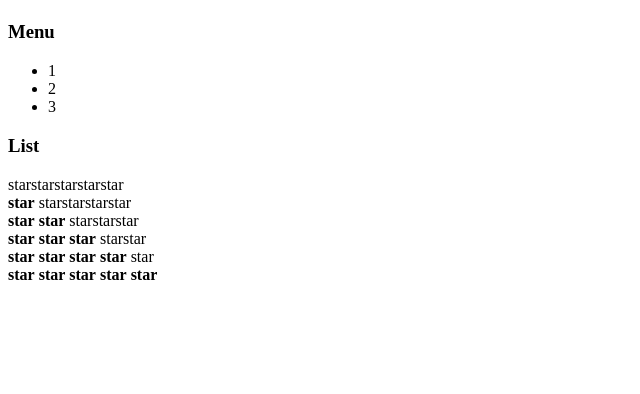
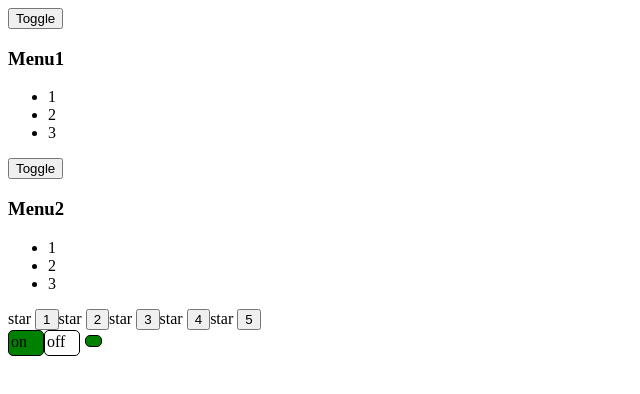
Before and after one commit to AlexSuslin9021/React-kabzda, a React (Create React App) app: page / in a window 1280 px wide. Shown: the top 394 px of the page, without its empty margins (0-640 px from the left). Built offline with nearby package versions, Linux system fonts and the light colour scheme.

Commit message:
add export components UncontrolledRaiting

```diff
--- a/src/App.tsx
+++ b/src/App.tsx
@@ -3,6 +3,9 @@
 // import {findRenderedComponentWithType} from "react-dom/test-utils";
 import Accordion from "./Components/Accordion/Accordion";
 import {Raiting} from "./Components/Raiting/Raiting";
+import {OnOff} from "./Components/OnOff/OnOff";
+import UncontrolAccordion from "./Components/UncontrolAccordion/Accordion";
+import UncontrolledRaiting from "./Components/UncontroledRaiting/Raiting";
 
 function App() {
     console.log('rendered App')
@@ -10,17 +13,21 @@
   return (
 
     <div className="App">
-        <Title title ={"This is App component"}/>
-        <Title title ={"My friends"}/>
+        <UncontrolAccordion titleValue={'Menu1'}/>
+        <UncontrolAccordion titleValue={'Menu2'}/>
+        <UncontrolledRaiting />
+        {/*<Title title ={"This is App component"}/>*/}
+        {/*<Title title ={"My friends"}/>*/}
 
-        <Accordion titleValue={"Menu"}  collapsed={true}/>
-        <Accordion titleValue={'List'}   collapsed={false}/>
-        < Raiting value={0}/>
-        < Raiting value={1}/>
-        < Raiting value={2}/>
-        < Raiting value={3}/>
-        < Raiting value={4}/>
-        < Raiting value={5}/>
+        {/*<Accordion titleValue={"Menu"}  collapsed={true}/>*/}
+        {/*<Accordion titleValue={'List'}   collapsed={false}/>*/}
+        {/*< Raiting value={0}/>*/}
+        {/*< Raiting value={1}/>*/}
+        {/*< Raiting value={2}/>*/}
+        {/*< Raiting value={3}/>*/}
+        {/*< Raiting value={4}/>*/}
+        {/*< Raiting value={5}/>*/}
+        <OnOff on={true}/>
 
 
     </div>
--- /dev/null
+++ b/src/Components/OnOff/OnOff.tsx
@@ -0,0 +1,44 @@
+
+type PropsOnOff={
+    on:boolean
+}
+export function OnOff(props:PropsOnOff){
+    const contentStyle={}
+   const OnStyle={
+       width:'30px',
+       height: '20px',
+       borderRadius:'5px',
+       border:'1px solid black',
+       // marginLeft:'5px',
+       padding:'2px',
+       display:'inline-block',
+       background: props.on ? 'green' :'white'
+   }
+   const OfStyle={
+       width:'30px',
+       height: '20px',
+       borderRadius:'5px',
+       border:'1px solid black',
+       padding:'2px',
+       // marginLeft:'5px',
+       display:'inline-block',
+       background:props.on ? 'white' :'red'
+   }
+   const OStyle={
+        width:'15px',
+       height: '10px',
+       borderRadius:'5px',
+       border:'1px solid black',
+       marginLeft:'5px',
+       display:'inline-block',
+       background: props.on ? 'green' :'red'
+
+   }
+
+
+    return<div>
+        <div style={OnStyle}>on</div>
+        <div style={OfStyle}>off</div>
+        <div style={OStyle}></div>
+    </div>
+}
--- a/src/Components/Raiting/Raiting.tsx
+++ b/src/Components/Raiting/Raiting.tsx
@@ -5,57 +5,58 @@
 }
 export function Raiting(props:RaitingPropsType) {
     console.log('rendered Raiting')
-    if(props.value ===1){return   <div>
-        <Star selected={true}/>
-        <Star selected={false}/>
-        <Star selected={false}/>
-        <Star selected={false}/>
-        <Star selected={false}/>
+    // if(props.value ===1){
+        return   <div>
+        <Star selected={props.value >0}/>
+        <Star selected={props.value >1}/>
+        <Star selected={props.value >2}/>
+        <Star selected={props.value >3}/>
+        <Star selected={props.value >4}/>
 
     </div> }
-    if(props.value ===2){return   <div>
-        <Star selected={true}/>
-        <Star selected={true}/>
-        <Star selected={false}/>
-        <Star selected={false}/>
-        <Star selected={false}/>
+    // if(props.value ===2){return   <div>
+    //     <Star selected={true}/>
+    //     <Star selected={true}/>
+    //     <Star selected={false}/>
+    //     <Star selected={false}/>
+    //     <Star selected={false}/>
+    //
+    // </div> }
+    // if(props.value ===3){return   <div>
+    //     <Star selected={true}/>
+    //     <Star selected={true}/>
+    //     <Star selected={true}/>
+    //     <Star selected={false}/>
+    //     <Star selected={false}/>
+    //
+    // </div> }
+    // if(props.value ===4){return   <div>
+    //     <Star selected={true}/>
+    //     <Star selected={true}/>
+    //     <Star selected={true}/>
+    //     <Star selected={true}/>
+    //     <Star selected={false}/>
+    //
+    // </div> }
+    // if(props.value ===5){return   <div>
+    //     <Star selected={true}/>
+    //     <Star selected={true}/>
+    //     <Star selected={true}/>
+    //     <Star selected={true}/>
+    //     <Star selected={true}/>
+    //
+    // </div> }
+    // return (
+    //     <div>
+    //         <Star selected={false}/>
+    //         <Star selected={false}/>
+    //         <Star selected={false}/>
+    //         <Star selected={false}/>
+    //         <Star selected={false}/>
+    //
+    //     </div>
+    // )
 
-    </div> }
-    if(props.value ===3){return   <div>
-        <Star selected={true}/>
-        <Star selected={true}/>
-        <Star selected={true}/>
-        <Star selected={false}/>
-        <Star selected={false}/>
-
-    </div> }
-    if(props.value ===4){return   <div>
-        <Star selected={true}/>
-        <Star selected={true}/>
-        <Star selected={true}/>
-        <Star selected={true}/>
-        <Star selected={false}/>
-
-    </div> }
-    if(props.value ===5){return   <div>
-        <Star selected={true}/>
-        <Star selected={true}/>
-        <Star selected={true}/>
-        <Star selected={true}/>
-        <Star selected={true}/>
-
-    </div> }
-    return (
-        <div>
-            <Star selected={false}/>
-            <Star selected={false}/>
-            <Star selected={false}/>
-            <Star selected={false}/>
-            <Star selected={false}/>
-
-        </div>
-    )
-}
 type StarPropsType = {
     selected:boolean
 }
--- /dev/null
+++ b/src/Components/UncontrolAccordion/Accordion.tsx
@@ -0,0 +1,50 @@
+import React, {useState} from "react";
+import {monitorEventLoopDelay} from "perf_hooks";
+
+
+type AccordionPropsType={
+    titleValue:string
+   // collapsed:true |false
+
+}
+function UncontrolAccordion(props:AccordionPropsType) {
+    const [collapsed, setCollapsed] = useState(true)
+    console.log('rendered Accordion')
+    const onClickHandler=()=>{
+       if(collapsed===true) setCollapsed(false)
+        if(collapsed===false) setCollapsed(true)
+
+    }
+
+
+    return (
+        <div>
+            <button onClick={()=>onClickHandler()}>Toggle</button>
+            <AccordionTitle title={props.titleValue}/>
+
+            {collapsed! && <AccordionBody/>}
+        </div>
+    )
+}
+
+
+
+
+
+type AccordionTitlePropsType={
+    title:string
+}
+function AccordionTitle(props:AccordionTitlePropsType){
+
+    console.log('rendered AccordionTitle')
+    return<h3>{props.title}</h3>
+}
+function AccordionBody(){
+    console.log('rendered AccordionBody')
+    return( <ul>
+        <li>1</li>
+        <li>2</li>
+        <li>3</li>
+    </ul>)
+}
+export default UncontrolAccordion
--- /dev/null
+++ b/src/Components/UncontroledRaiting/Raiting.tsx
@@ -0,0 +1,32 @@
+import React, {useState} from "react";
+
+type RaitingPropsType={
+    // value:0 | 1 | 2| 3 | 4 | 5
+}
+export function UncontrolledRaiting() {
+    console.log('rendered Raiting')
+   let[value, setValue]=useState(1)
+    const onClickHandler= (value:number)=>{
+     setValue(value)
+    }
+        return   <div>
+        <Star selected={value >1} /> <button onClick={()=>onClickHandler(1)} >1</button>
+        <Star selected={value >1}/> <button onClick={()=>onClickHandler(2)} >2</button>
+        <Star selected={value >2}/> <button onClick={()=>onClickHandler(3)} >3</button>
+        <Star selected={value >3}/> <button onClick={()=>onClickHandler(4)} >4</button>
+        <Star selected={value >4}/> <button onClick={()=>onClickHandler(5)} >5</button>
+
+    </div> }
+
+
+type StarPropsType = {
+    selected:boolean
+}
+function Star(props:any) {
+    console.log('rendered Star')
+    if(props.selected===true) {
+        return <span><b>star</b> </span>
+    } else {return  <span>star</span>}
+
+}
+export default UncontrolledRaiting
```
